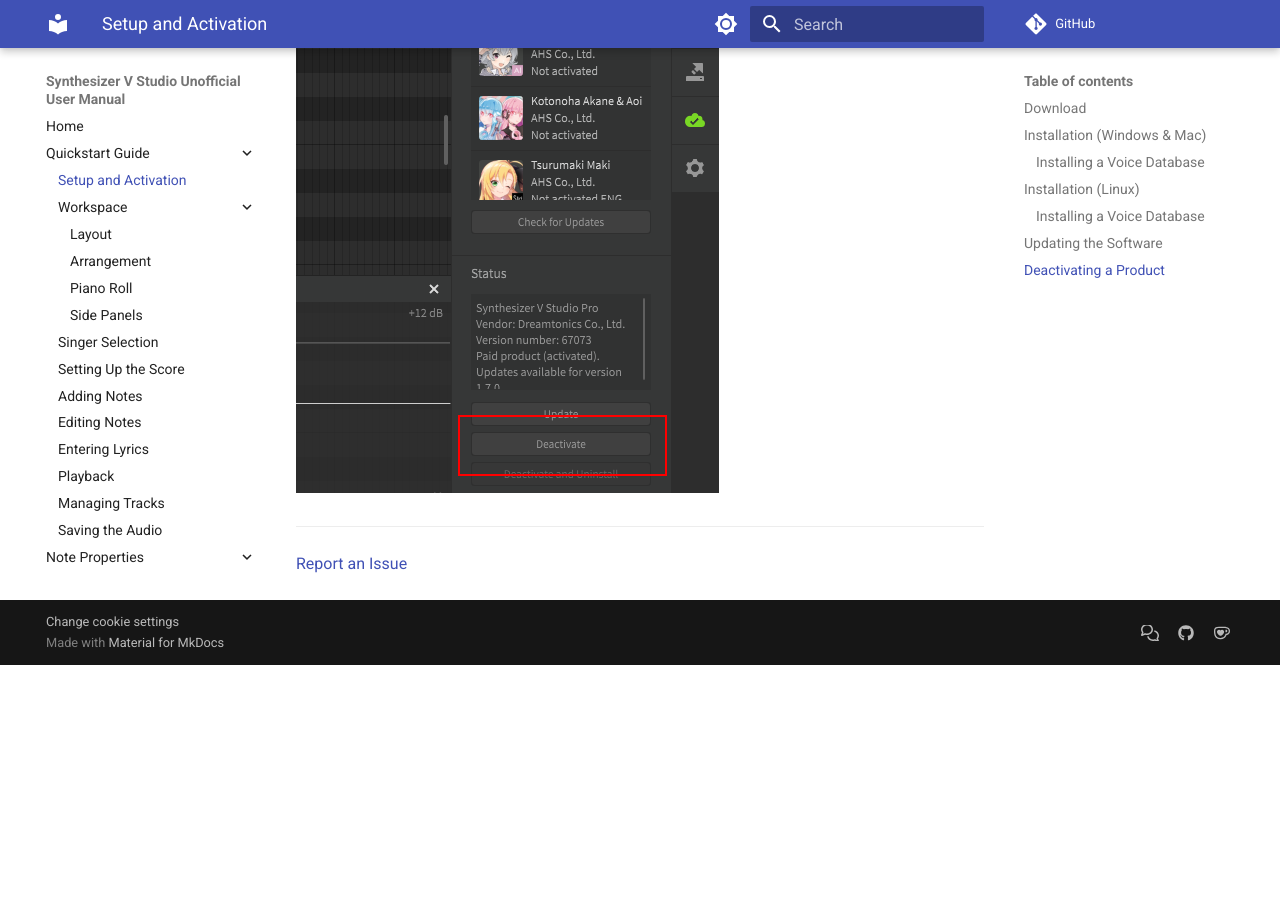
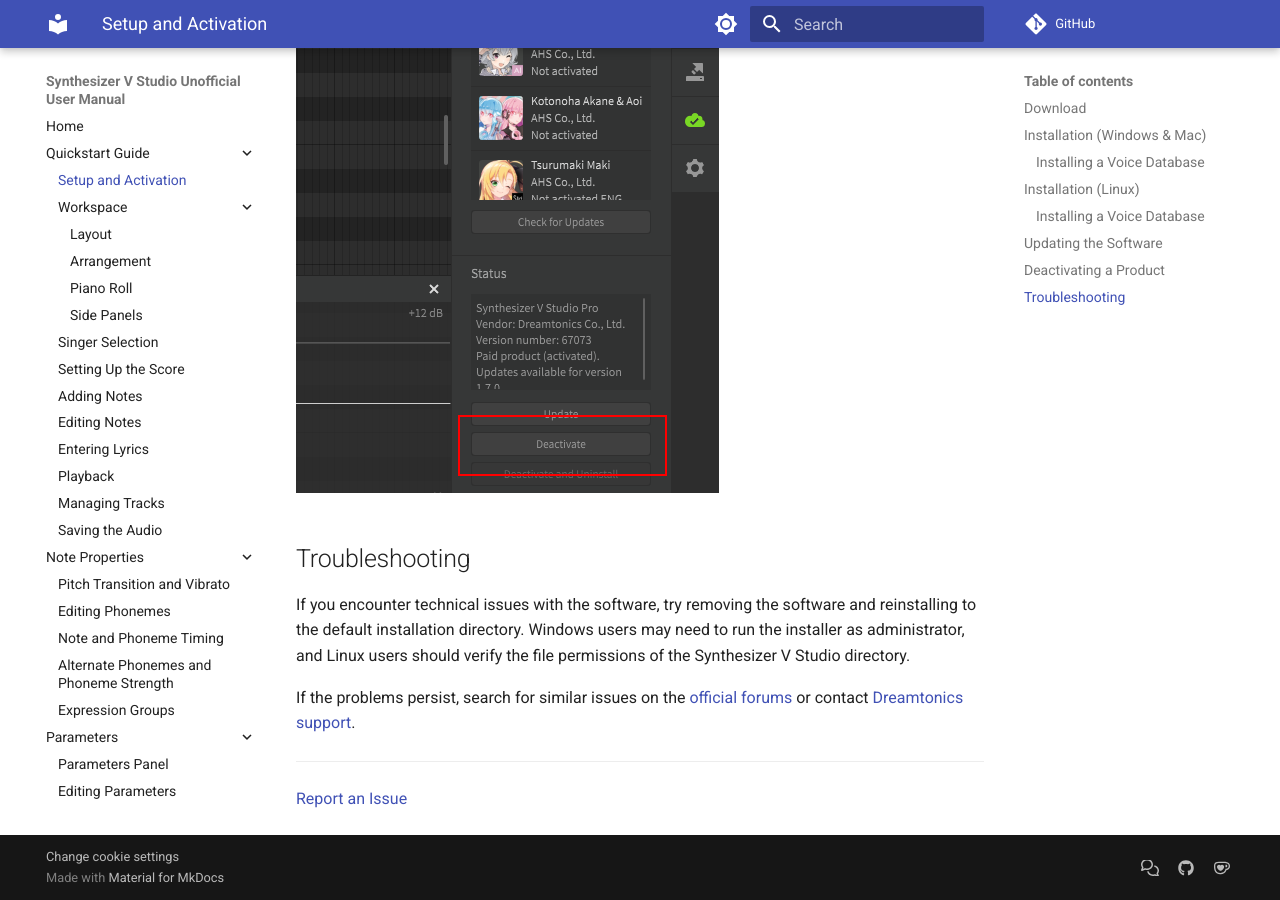
Before and after one commit to claire-west/svstudio-manual, an MkDocs documentation site: the page built from docs/setup.md, in a window 1280 px wide and 900 px high, scrolled down 5634 px. Built offline with MkDocs 1.6.1 and Material for MkDocs 9.7.7, drawn with Linux system fonts in a browser that asks for light colours; comment, search, counter and statistics services are not loaded; before the commit the page ends 6299 px from its top, so only the background shows below that.

Commit message:
Add Troubleshooting sections to setup and plugin pages

```diff
--- a/docs/setup.md
+++ b/docs/setup.md
@@ -114,6 +114,12 @@
 
 ![Deactivate](img/deactivate.png)
 
+## Troubleshooting
+
+If you encounter technical issues with the software, try removing the software and reinstalling to the default installation directory. Windows users may need to run the installer as administrator, and Linux users should verify the file permissions of the Synthesizer V Studio directory.
+
+If the problems persist, search for similar issues on the [official forums](https://forum.synthesizerv.com/search) or contact [Dreamtonics support](support.md).
+
 ---
 
 [Report an Issue](https://github.com/claire-west/svstudio-manual/issues/new?template=report-a-problem.md&title=[Page: Setup])
```
Also changed, not shown: docs/daw-integration/plugin.md (+8 -0 lines).
